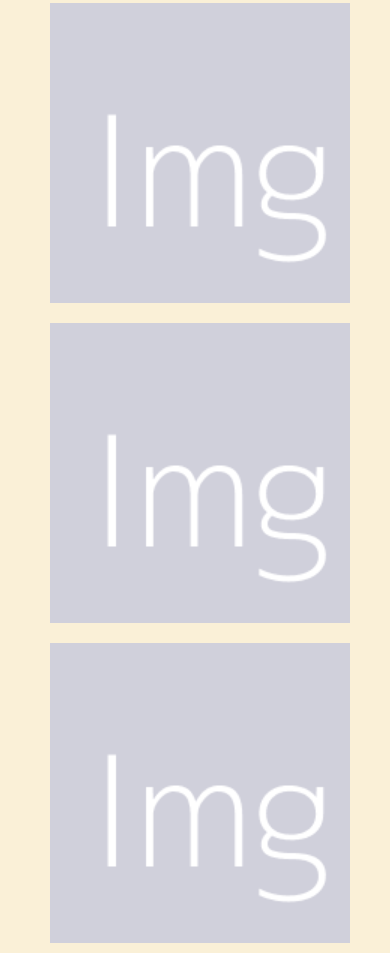
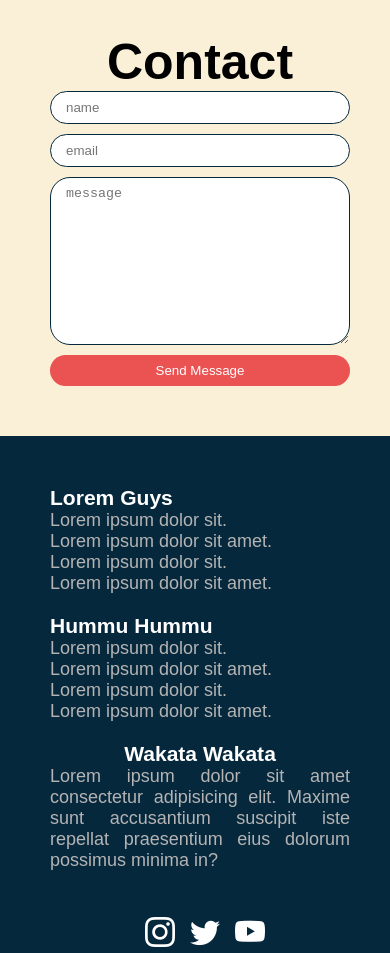
Before and after one commit to Drian-key/lahshishop, a plain HTML site: page index.html in a window 390 px wide. Shown: the part 5736-6689 px from the top of the page. Drawn offline with nearby package versions, Linux system fonts and the light colour scheme; a web font is replaced by a local one.

Commit message:
selesai 90%

```diff
--- a/assets/style.css
+++ b/assets/style.css
@@ -268,9 +268,9 @@ body{
     margin-bottom: 10px;
     border-radius: 20px;
     border: 1px solid #06283D;
+    box-sizing: border-box;
 }
 .contact button{
-    width: 53%;
     padding: 8px 15px;
     margin-bottom: 50px;
     border-radius: 20px;
@@ -450,4 +450,7 @@ footer .footer-bottom .bi{
         border-radius: 20px;
         border: 1px solid #06283D;
     }
+    .contact button{
+        width: 100%;
+    }
 }
--- a/index.html
+++ b/index.html
@@ -140,11 +140,6 @@
             <img src="assets/image.png" alt="">
             <img src="assets/image.png" alt="">
             <img src="assets/image.png" alt="">
-            <img src="assets/image.png" alt="">
-            <img src="assets/image.png" alt="">
-            <img src="assets/image.png" alt="">
-            <img src="assets/image.png" alt="">
-            <img src="assets/image.png" alt="">
         </section>
         <section class="contact" id="contact">
             <h2>Contact</h2>
```
